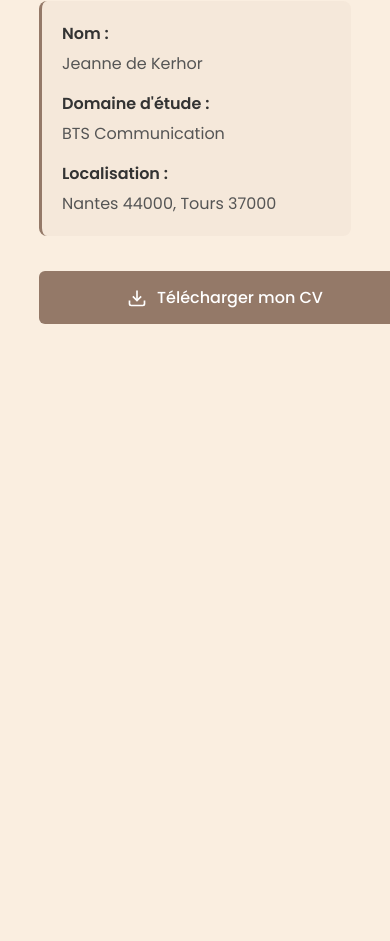
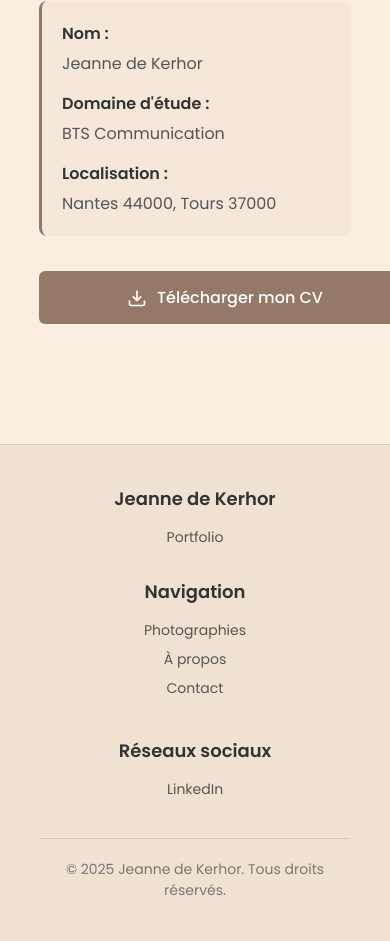
Before and after one commit to Loxiary/jdk_portfolio.github.io, a website: page public/html/about.html in a window 390 px wide. Shown: the part 873-1814 px from the top of the page. Before the commit the page ends 1237 px from the top, so only its background shows below. Drawn offline with Linux system fonts and the light colour scheme.

Commit message:
SEO update

```diff
--- /dev/null
+++ b/public/css/footer.css
@@ -0,0 +1,63 @@
+.site-footer {
+    background-color: rgba(148, 121, 104, 0.1);
+    padding: 40px;
+    margin-top: 80px;
+    border-top: 1px solid #d6cbbf;
+}
+
+.footer-content {
+    display: grid;
+    grid-template-columns: repeat(3, 1fr);
+    gap: 40px;
+    max-width: 1200px;
+    margin: 0 auto;
+    margin-bottom: 30px;
+}
+
+.footer-section h3 {
+    font-size: 18px;
+    font-weight: 600;
+    color: #333;
+    margin-bottom: 15px;
+}
+
+.footer-section p,
+.footer-section ul {
+    font-size: 14px;
+    color: #555;
+}
+
+.footer-section ul {
+    list-style: none;
+    padding: 0;
+}
+
+.footer-section ul li {
+    margin-bottom: 8px;
+}
+
+.footer-section a {
+    color: #555;
+    text-decoration: none;
+    transition: color 0.3s ease;
+}
+
+.footer-section a:hover {
+    color: #947968;
+}
+
+.copyright {
+    text-align: center;
+    font-size: 14px;
+    color: #777;
+    padding-top: 20px;
+    border-top: 1px solid #d6cbbf;
+}
+
+@media (max-width: 768px) {
+    .footer-content {
+        grid-template-columns: 1fr;
+        gap: 30px;
+        text-align: center;
+    }
+}
--- a/public/html/about.html
+++ b/public/html/about.html
@@ -2,12 +2,20 @@
 <html lang="fr">
 <head>
     <meta charset="UTF-8">
-    <meta name="viewport" content="width=device-width, initial-scale=1.0">
+
     <link rel="shortcut icon" href="../images/photo_profile.jpeg" type="image/x-icon">
+
     <link rel="stylesheet" href="../css/styles.css">
     <link rel="stylesheet" href="../css/navbar.css">
     <link rel="stylesheet" href="../css/about.css">
-    <title>JDK A propos</title>
+    <link rel="stylesheet" href="../css/footer.css">
+
+    <meta name="viewport" content="width=device-width, initial-scale=1.0">
+    <meta name="description" content="Découvrez l'histoire et le parcours de Jeanne de Kerhor, photographe passionnée spécialisée en portraits et photographie d'art à Paris.">
+    <meta name="keywords" content="à propos, photographe, Jeanne de Kerhor, biographie, parcours">
+
+    <script src="../js/main.js" defer></script>
+    <title>À Propos - Jeanne de Kerhor</title>
 </head>
 <body>
 
@@ -71,32 +79,28 @@
         </section>
     </main>
 
-    <script>
-        const hamburger = document.getElementById('hamburger');
-        const navMenu = document.getElementById('navMenu');
-        const closeMenu = document.getElementById('closeMenu');
-        const navLinks = document.querySelectorAll('.nav-btn');
-
-        // Ouvrir le menu
-        hamburger.addEventListener('click', () => {
-            hamburger.classList.toggle('active');
-            navMenu.classList.toggle('active');
-        });
-
-        // Fermer avec le bouton ×
-        closeMenu.addEventListener('click', () => {
-            hamburger.classList.remove('active');
-            navMenu.classList.remove('active');
-        });
-
-        // Fermer le menu quand on clique sur un lien
-        navLinks.forEach(link => {
-            link.addEventListener('click', () => {
-                hamburger.classList.remove('active');
-                navMenu.classList.remove('active');
-            });
-        });
-    </script>
-
+    <footer class="site-footer">
+        <div class="footer-content">
+            <div class="footer-section">
+                <h3>Jeanne de Kerhor</h3>
+                <p>Portfolio</p>
+            </div>
+            <div class="footer-section">
+                <h3>Navigation</h3>
+                <ul>
+                    <li><a href="">Photographies</a></li>
+                    <li><a href="../html/about.html">À propos</a></li>
+                    <li><a href="../html/contact.html">Contact</a></li>
+                </ul>
+            </div>
+            <div class="footer-section">
+                <h3>Réseaux sociaux</h3>
+                <ul>
+                    <li><a href="https://www.linkedin.com/in/jeanne-de-kerhor-ba72303a9/" target="_blank" rel="noopener">LinkedIn</a></li>
+                </ul>
+            </div>
+        </div>
+        <p class="copyright">&copy; 2025 Jeanne de Kerhor. Tous droits réservés.</p>
+    </footer>
 </body>
 </html>
--- /dev/null
+++ b/public/js/main.js
@@ -0,0 +1,21 @@
+const hamburger = document.getElementById('hamburger');
+const navMenu = document.getElementById('navMenu');
+const closeMenu = document.getElementById('closeMenu');
+const navLinks = document.querySelectorAll('.nav-btn');
+
+hamburger.addEventListener('click', () => {
+    hamburger.classList.toggle('active');
+    navMenu.classList.toggle('active');
+});
+
+closeMenu.addEventListener('click', () => {
+    hamburger.classList.remove('active');
+    navMenu.classList.remove('active');
+});
+
+navLinks.forEach(link => {
+    link.addEventListener('click', () => {
+        hamburger.classList.remove('active');
+        navMenu.classList.remove('active');
+    });
+});
--- /dev/null
+++ b/robots.txt
@@ -0,0 +1,4 @@
+User-agent: *
+Allow: /
+
+Sitemap: https://loxiary.github.io/jdk_portfolio.github.io/sitemap.xml
```
Also changed, not shown: index.html (+49 -25 lines), public/html/contact.html (+33 -28 lines), sitemap.xml (added, +21 -0 lines), public/js/window.js (deleted), 1 other file.
